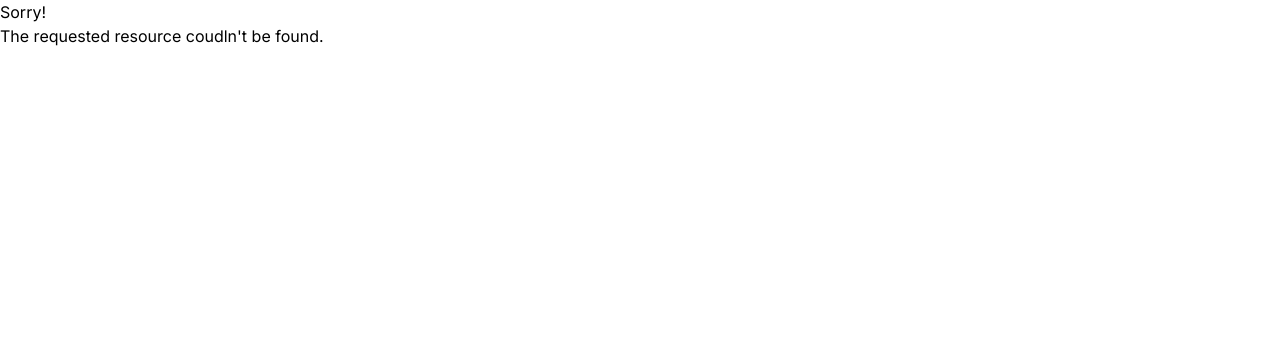
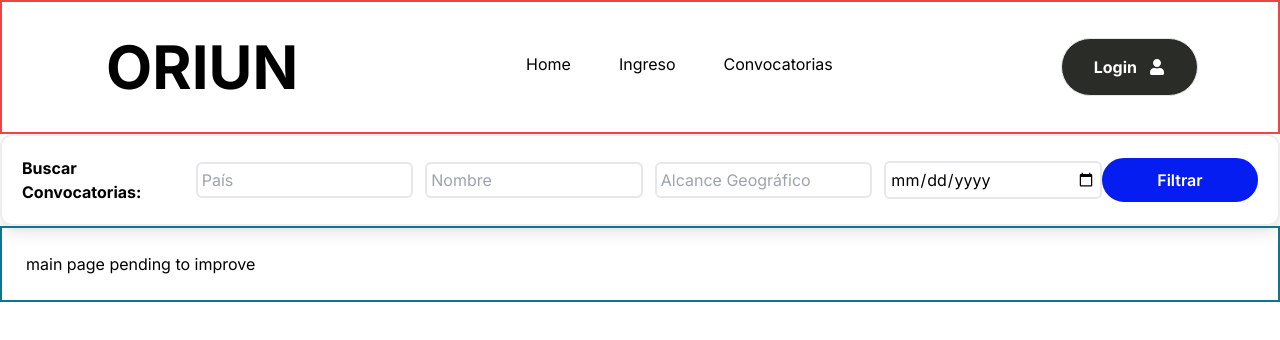
Before and after one commit to camunozv/oriun-frontend, a Next.js app: page /Convocatorias in a window 1280 px wide. Before the commit this address had no page. Shown: the top 340 px of the page. Built offline with nearby package versions, Linux system fonts and the light colour scheme.

Commit message:
Convocatorias Layout: Filter done

```diff
--- /dev/null
+++ b/app/Convocatorias/layout.jsx
@@ -0,0 +1,28 @@
+import Filter from "@/components/ConvsPage/Filter";
+import Navbar from "@/components/Navbar/Navbar";
+import React from "react";
+
+function ConvocatoriasLayout({ children }) {
+  {
+    /**
+     * Children es un objeto especial de react que permite.
+     *
+     * cualquier componente puede aceptar y usar la propiedad children.
+     * Cuando usamos layouts children cubre automáticamente nuestras páginas.
+     * Lo que de hecho significa que next envuelve automáticamente
+     * nuestras paǵinas con el diseño del layout que hemos determinado.
+     *
+     * Re redundante XD
+     */
+  }
+  return (
+    <>
+      <Navbar />
+      <Filter />
+
+      {children}
+    </>
+  );
+}
+
+export default ConvocatoriasLayout;
--- /dev/null
+++ b/app/Convocatorias/page.jsx
@@ -0,0 +1,47 @@
+import Link from "next/link";
+import React from "react";
+import Navbar from "@/components/Navbar/Navbar";
+import Filter from "@/components/ConvsPage/Filter";
+
+// async function shareMeal({ formData }) {
+// "use-server"; // This creates a soggneante "server-action". Which is a function guaranteed to funciton on the server.
+// also async keyword must be added to guarantee it's a server action
+// & only there.
+
+// the form submission will be guaranteed to occur in the server side.kf
+//   const meals = {
+//     title: formData.get("title"),
+//     name: formData.get("name"),
+//   };
+// }
+
+function ConvocatoriasPage() {
+  return (
+    <>
+      <main className="relative mx-auto overflow-hidden border-2 border-cyan-700 general-max-size p-6">
+        main page pending to improve
+      </main>
+    </>
+  );
+}
+
+export default ConvocatoriasPage;
+
+/* <h1>Bienvenido a la página de convocatorias.</h1>
+      <Link href="./">Regresar a la página principal.</Link>
+      <h2>Checkea tus convocatorias: </h2>
+      <form action={shareMeal}>
+        <input type="text" id="title" name="title"></input>
+        <input type="text" id="name" name="name"></input>
+      </form>
+
+      {/*
+
+      Se debe crear un componente que muestre la lista de convocatorias disponibles
+      y un poco de información al respecto.
+
+      */
+/*
+      <Link href="./convocatorias/convocatoria-1">conv 1</Link>
+      <Link href="./convocatorias/convocatoria-2">conv 2</Link>
+      <Link href="./convocatorias/convocatoria-3">conv 3</Link> */
--- a/app/Ingreso/page.jsx
+++ b/app/Ingreso/page.jsx
@@ -5,17 +5,16 @@ import React from "react";
 function Ingreso() {
   return (
     <>
-      <header className="mx-auto max-w-[3160px] py-10 flex items-center justify-left bg-figma_blue gap-3 px-5">
+      <header className="mx-auto max-w-[3160px] py-10 flex items-center justify-left bg-figma_blue gap-3 px-7">
         <h1 className="text-[60px] font-bold text-black mx-2">ORIUN</h1>
       </header>
 
-      <main className="mx-auto max-h-[2048px] max-w-[3160px] relative overflow-hidden flex items-center flex-col justify-center py-[80px] px-5">
+      <main className="mx-auto max-h-[4096px] max-w-[3160px]
+      relative overflow-hidden flex items-center flex-col justify-center lg:py-[108px] px-5">
         <LoginForm />
       </main>
 
-      <footer className="mx-auto max-w-[3160px] py-10 flex items-center justify-left bg-figma_blue gap-3">
-        Meine Footer
-      </footer>
+      <footer className="mx-auto max-h-[4096px] max-w-[3160px] py-10 flex items-center justify-left bg-figma_blue gap-3" />
     </>
   );
 }
--- a/app/convocatorias/layout.jsx
+++ /dev/null
@@ -1,24 +0,0 @@
-import React from 'react'
-
-function ConvocatoriasLayout({ children }) {
-    {
-        /**
-         * Children es un objeto especial de react que permite.
-         *
-         * cualquier componente puede aceptar y usar la propiedad children.
-         * Cuando usamos layouts children cubre automáticamente nuestras páginas.
-         * Lo que de hecho significa que next envuelve automáticamente
-         * nuestras paǵinas con el diseño del layout que hemos determinado.
-         *
-         * Re redundante XD
-         */
-    }
-  return (
-    <>
-        <h1 className='bold'>Layout general para convocatorias.</h1>
-        {children}
-    </>
-  )
-}
-
-export default ConvocatoriasLayout
--- a/app/convocatorias/page.jsx
+++ /dev/null
@@ -1,43 +0,0 @@
-import Navbar from "@/components/Navbar/Navbar";
-import Link from "next/link";
-import React from "react";
-
-function PresentationPage() {
-  async function shareMeal({ formData }) {
-    "use-server"; // This creates a soggneante "server-action". Which is a function guaranteed to funciton on the server.
-    // also async keyword must be added to guarantee it's a server action
-    // & only there.
-
-    // the form submission will be guaranteed to occur in the server side.kf
-    const meals = {
-      title: formData.get("title"),
-      name: formData.get("name"),
-    };
-  }
-  return (
-    <main className="flex justify-between items-center">
-      {/* <h1>Bienvenido a la página de convocatorias.</h1>
-      <Link href="./">Regresar a la página principal.</Link>
-      <h2>Checkea tus convocatorias: </h2>
-      <form action={shareMeal}>
-        <input type="text" id="title" name="title"></input>
-        <input type="text" id="name" name="name"></input>
-      </form>
-
-      {/*
-
-      Se debe crear un componente que muestre la lista de convocatorias disponibles
-      y un poco de información al respecto.
-
-      */}
-      {/*
-      <Link href="./convocatorias/convocatoria-1">conv 1</Link>
-      <Link href="./convocatorias/convocatoria-2">conv 2</Link>
-      <Link href="./convocatorias/convocatoria-3">conv 3</Link> */}
-
-      <Navbar></Navbar>
-    </main>
-  );
-}
-
-export default PresentationPage;
--- a/app/globals.css
+++ b/app/globals.css
@@ -112,18 +112,6 @@ body {
     @apply text-[32px] font-[700] leading-[120%];
   }
 
-  .bold-20 {
-    @apply text-[20px] font-[700];
-  }
-
-  .bold-18 {
-    @apply text-[18px] font-[700];
-  }
-
-  .bold-16 {
-    @apply text-[16px] font-[700];
-  }
-
   /* Hero */
   .hero-map {
     @apply absolute right-0 top-0 h-screen w-screen bg-pattern-2 bg-cover bg-center md:-right-28 xl:-top-60;
@@ -143,6 +131,10 @@ body {
   .get-app {
     @apply max-container relative flex w-full  flex-col justify-between gap-32 overflow-hidden bg-green-90 bg-pattern bg-cover bg-center bg-no-repeat px-6 py-12 text-white sm:flex-row sm:gap-12 sm:py-24 lg:px-20 xl:max-h-[598px] 2xl:rounded-5xl;
   }
+
+  .general-max-size {
+    @apply max-w-[3160px] max-h-[4096px]
+  }
 }
 
 /* Hide scrollbar for Chrome, Safari and Opera */
--- /dev/null
+++ b/components/ConvsPage/Filter.jsx
@@ -0,0 +1,43 @@
+import React from "react";
+import Link from "next/link";
+
+function Filter() {
+  return (
+    <div className="overflow-hidden flex items-center justify-between mx-auto max-w-[1580px] max-h-[1024px] border-2 border-gray-10 p-5 shadow-lg rounded-xl">
+      <h2 className="block font-bold">Buscar Convocatorias:</h2>
+      <div className="flex items-center justify-between gap-3">
+        <input
+          type="text"
+          placeholder="País"
+          className="border-2 rounded-md w-full focus:outline-none focus:ring-0 focus:border-gray-600 px-1 py-1"
+        ></input>
+        <input
+          type="text"
+          placeholder="Nombre"
+          className="border-2 rounded-md w-full focus:outline-none focus:ring-0 focus:border-gray-600 px-1 py-1"
+        ></input>
+        <input
+          type="text"
+          placeholder="Alcance Geográfico"
+          className="border-2 rounded-md w-full focus:outline-none focus:ring-0 focus:border-gray-600 px-1 py-1"
+        ></input>
+        <input
+          type="date"
+          placeholder="Fecha"
+          className="border-2 rounded-md w-full focus:outline-none focus:ring-0 focus:border-gray-600 px-1 py-1"
+        ></input>
+      </div>
+
+      <div className="w-40">
+        <button
+          type="button"
+          className="w-full font-semibold bg-figma_blue border-2 rounded-full border-figma_blue text-white hover:text-figma_blue hover:bg-white py-2"
+        >
+          Filtrar
+        </button>
+      </div>
+    </div>
+  );
+}
+
+export default Filter;
--- a/components/LoginPage/LoginForm.jsx
+++ b/components/LoginPage/LoginForm.jsx
@@ -7,7 +7,7 @@ import Link from "next/link";
 // focus:border-gray-600: sets the custom border when user focuses the element
 function LoginForm() {
   return (
-    <div className="flex flex-col justify-center items-center w-96 rounded-md bg-figma_grey shadow-xl border-2  gap-3  p-6">
+    <div className="flex flex-col justify-center items-center w-96 rounded-md bg-figma_grey z-100 shadow-xl border-2  gap-3  p-6">
       <div className="flex justify-center items-center gap-3 w-full">
         <h1 className="font-bold text-[40px] inline-block">Login</h1>
         <FaUser className="h-[30px] w-[30px]" />
@@ -22,7 +22,7 @@ function LoginForm() {
         ></input>
       </div>
 
-      <div className="flex justify-left items-left flex-col gap-2 mt-1 w-full p-2">
+      <div className="flex justify-left items-left flex-col gap-2 w-full p-2">
         <label className="font-semibold">Contraseña</label>
         <input
           type="password"
@@ -31,7 +31,7 @@ function LoginForm() {
         ></input>
       </div>
 
-      <div className="flex items-center justify-between w-full mt-2 p-2">
+      <div className="flex items-center justify-between w-full p-2">
         <div className="flex items-center gap-2">
           <label className="text-base">Recuerdame</label>
           <input type="checkbox" className="focus:outline-none focus:ring-0 focus:border-gray-600"/>
```
Also changed, not shown: app/Convocatorias/[lambda]/page.jsx (renamed from app/convocatorias/[lambda]/page.jsx).
